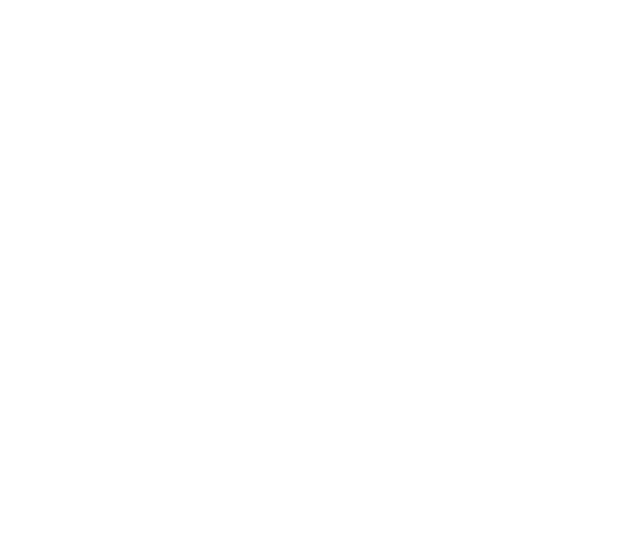
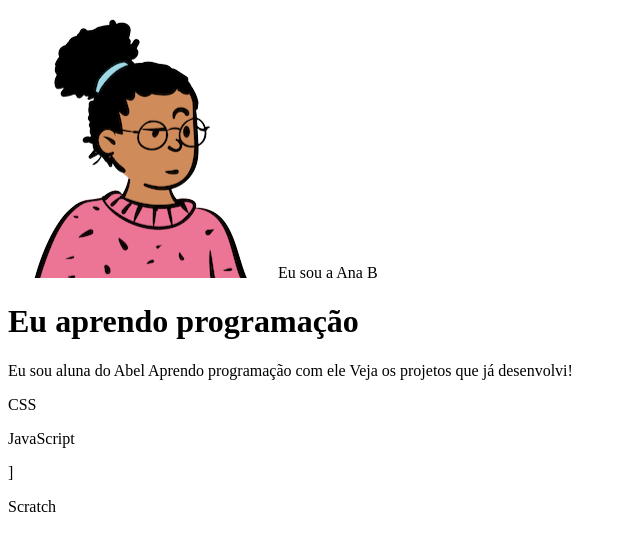
Before and after one commit to AnaBeatrz8/PORTFOLIO, a plain HTML site: page index.html in a window 1280 px wide. Shown: the whole page, without its empty margins (0-640 px from the left). Drawn offline with Linux system fonts and the light colour scheme.

Commit message:
Add files via upload

```diff
--- a/index.html
+++ b/index.html
@@ -3,9 +3,21 @@
 <head>
     <meta charset="UTF-8">
     <meta name="viewport" content="width=device-width, initial-scale=1.0">
-    <title>Document</title>
+    <title>Meu portfólio</title>
+    <link rel="stylesheet" href="">
 </head>
 <body>
-
+    <img src="avatar-perfil.png" alt=""
+   <p>Eu sou a Ana B</p>
+   <h1>Eu aprendo programação</h1>
+   <p>Eu sou aluna do Abel
+    Aprendo programação com ele
+    Veja os projetos que já desenvolvi!</p>
+    <div>
+        <p</HTML></p>
+        <P>CSS</P>
+        <P>JavaScript</P>]
+        <p>Scratch</p>
+    </div>
 </body>
 </html>
```
Also changed, not shown: avatar-perfil-menino.png (added), avatar-perfil.png (added), projeto-1.png (added), projeto-2.png (added), projeto-3.png (added).
